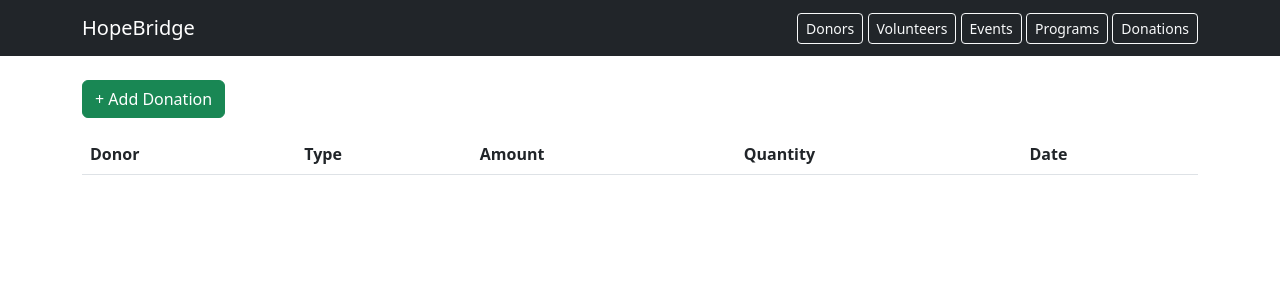
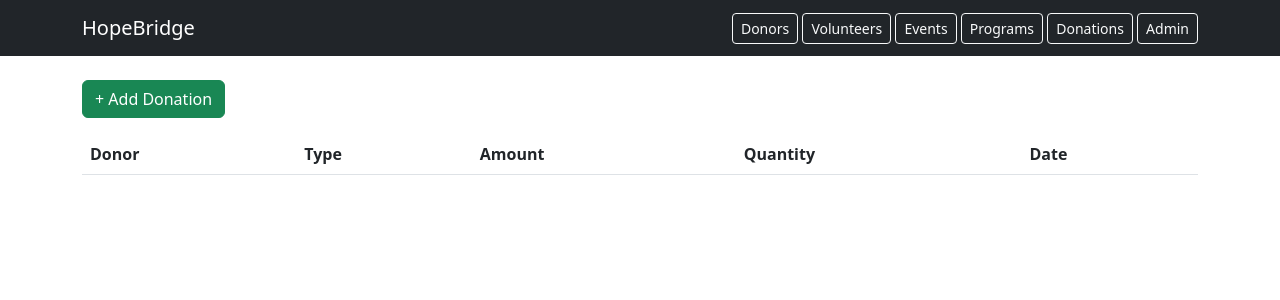
Before and after one commit to Maulik-Ujeniya/hopebridge, a Django app: page /donations/ in a window 1280 px wide. Shown: the top 300 px of the page. Run offline with Django 5.2, Linux system fonts and the light colour scheme; data that the repository does not hold is empty.

Commit message:
Add admin panel link to navbar

```diff
--- a/templates/base.html
+++ b/templates/base.html
@@ -14,6 +14,7 @@
                 <a class="btn btn-outline-light btn-sm" href="/events/">Events</a>
                 <a class="btn btn-outline-light btn-sm" href="/programs/">Programs</a>
                 <a class="btn btn-outline-light btn-sm" href="/donations/">Donations</a>
+                <a class="btn btn-outline-light btn-sm" href="/admin/" target="_blank">Admin</a>
             </div>
         </div>
     </nav>
```
